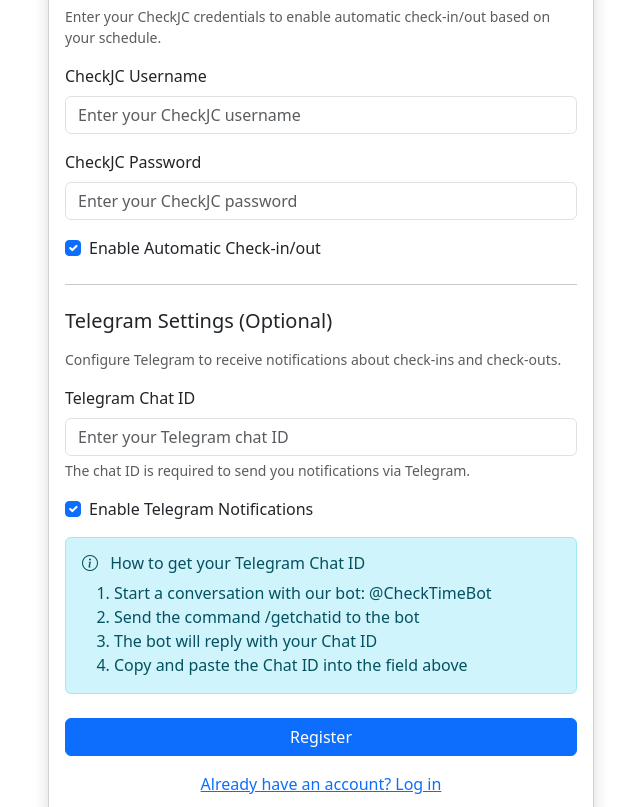
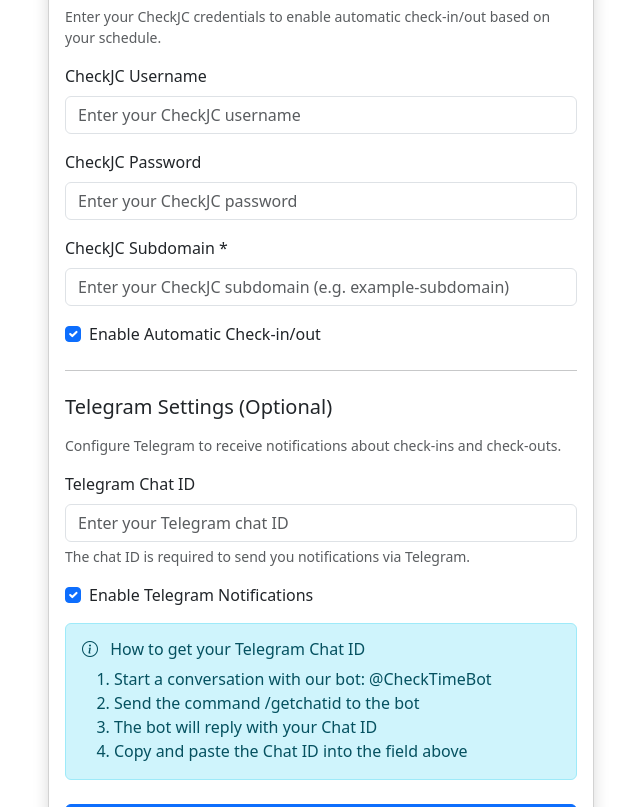
Before and after one commit to Gonzalez8/checktime, a Flask app: page /auth/register in a window 1280 px wide. Shown: the part 594-1401 px from the top of the page, without its empty margins (319-959 px from the left). Run offline with Flask 3, Linux system fonts and the light colour scheme; parts of the project's set-up code (start-up, migrations or seed data) failed here and were passed over.

Commit message:
feat: enhance CheckJC integration by adding subdomain support in user credentials and forms

```diff
--- a/src/checktime/scheduler/service.py
+++ b/src/checktime/scheduler/service.py
@@ -118,7 +118,7 @@
     logger.info(f"Starting {check_type} check process for user {user.username}...")
 
     try:
-        with CheckJCClient(username=user.checkjc_username, password=user.checkjc_password) as client:
+        with CheckJCClient(username=user.checkjc_username, password=user.checkjc_password, subdomain=user.checkjc_subdomain) as client:
             client.login()
             if check_type == "in":
                 client.check_in()
--- a/src/checktime/shared/models/user.py
+++ b/src/checktime/shared/models/user.py
@@ -18,6 +18,7 @@
     # CheckJC credentials
     checkjc_username = db.Column(db.String(120), nullable=True)
     checkjc_password_encrypted = db.Column("checkjc_password", db.String(512), nullable=True)
+    checkjc_subdomain = db.Column(db.String(64), nullable=False, default="")
     auto_checkin_enabled = db.Column(db.Boolean, default=True)
 
     # Telegram settings
--- a/src/checktime/shared/repository/user_repository.py
+++ b/src/checktime/shared/repository/user_repository.py
@@ -55,7 +55,7 @@
         ).all()
 
     def set_checkjc_credentials(self, user_id: int, username: str, password: str,
-                              enabled: bool = True) -> User:
+                              enabled: bool = True, subdomain: str = None) -> User:
         """
         Set the CheckJC credentials for a user.
 
@@ -64,6 +64,7 @@
             username (str): The CheckJC username
             password (str): The CheckJC password
             enabled (bool, optional): Whether auto check-in is enabled. Defaults to True.
+            subdomain (str, optional): The CheckJC subdomain. Required.
 
         Returns:
             User: The updated user
@@ -75,6 +76,8 @@
         user.checkjc_username = username
         user.set_checkjc_password(password)
         user.auto_checkin_enabled = enabled
+        if subdomain is not None:
+            user.checkjc_subdomain = subdomain
 
         return super().update(user)
 
--- a/src/checktime/shared/services/user_manager.py
+++ b/src/checktime/shared/services/user_manager.py
@@ -205,7 +205,7 @@
             logger.error(error_msg)
             return None
 
-    def set_checkjc_credentials(self, user_id: int, username: str, password: str, enabled: bool = True) -> Optional[User]:
+    def set_checkjc_credentials(self, user_id: int, username: str, password: str, enabled: bool = True, subdomain: str = None) -> Optional[User]:
         """
         Set the CheckJC credentials for a user.
 
@@ -214,12 +214,13 @@
             username (str): The CheckJC username
             password (str): The CheckJC password
             enabled (bool, optional): Whether auto check-in is enabled. Defaults to True.
+            subdomain (str, optional): The CheckJC subdomain.
 
         Returns:
             User or None: The updated user or None on error
         """
         try:
-            user = self.repository.set_checkjc_credentials(user_id, username, password, enabled)
+            user = self.repository.set_checkjc_credentials(user_id, username, password, enabled, subdomain)
             if user:
                 logger.info(f"Updated CheckJC credentials for user {user.username}")
             return user
--- a/src/checktime/web/routes/auth.py
+++ b/src/checktime/web/routes/auth.py
@@ -27,6 +27,7 @@
     # CheckJC credentials (optional during registration)
     checkjc_username = StringField('CheckJC Username', validators=[Optional()])
     checkjc_password = PasswordField('CheckJC Password', validators=[Optional()])
+    checkjc_subdomain = StringField('CheckJC Subdomain', validators=[DataRequired()])
     auto_checkin_enabled = BooleanField('Enable Auto Check-in/out', default=True)
     # Telegram settings (optional during registration)
     telegram_chat_id = StringField('Telegram Chat ID', validators=[Optional()])
@@ -79,6 +80,7 @@
 class CheckJCCredentialsForm(FlaskForm):
     checkjc_username = StringField('CheckJC Username', validators=[Optional()])
     checkjc_password = PasswordField('CheckJC Password', validators=[Optional()])
+    checkjc_subdomain = StringField('CheckJC Subdomain', validators=[DataRequired()])
     auto_checkin_enabled = BooleanField('Enable Auto Check-in/out', default=True)
     submit = SubmitField('Save CheckJC Credentials')
 
@@ -129,13 +131,18 @@
         )
 
         # Set CheckJC credentials if provided
-        if form.checkjc_username.data and form.checkjc_password.data:
+        if form.checkjc_username.data and form.checkjc_password.data and form.checkjc_subdomain.data:
             user_manager.set_checkjc_credentials(
                 user_id=user.id,
                 username=form.checkjc_username.data,
                 password=form.checkjc_password.data,
-                enabled=form.auto_checkin_enabled.data
+                enabled=form.auto_checkin_enabled.data,
+                subdomain=form.checkjc_subdomain.data
             )
+        else:
+            # Guardar el subdominio aunque no haya usuario/contraseña
+            user.checkjc_subdomain = form.checkjc_subdomain.data
+            user_manager.repository.update(user)
 
         # Set Telegram settings if provided
         if form.telegram_chat_id.data:
@@ -187,7 +194,8 @@
             user_id=current_user.id,
             username=checkjc_form.checkjc_username.data,
             password=checkjc_form.checkjc_password.data if checkjc_form.checkjc_password.data else current_user.checkjc_password,
-            enabled=checkjc_form.auto_checkin_enabled.data
+            enabled=checkjc_form.auto_checkin_enabled.data,
+            subdomain=checkjc_form.checkjc_subdomain.data
         )
         flash(get_translation('checkjc_credentials_updated', get_language()), 'success')
         return redirect(url_for('auth.profile') + '#checkjc-config')
@@ -206,6 +214,7 @@
     if request.method == 'GET':
         checkjc_form.checkjc_username.data = current_user.checkjc_username
         checkjc_form.auto_checkin_enabled.data = current_user.auto_checkin_enabled
+        checkjc_form.checkjc_subdomain.data = current_user.checkjc_subdomain
 
         # Pre-fill Telegram form with current values
         telegram_form.telegram_chat_id.data = current_user.telegram_chat_id
--- a/src/checktime/web/templates/auth/register.html
+++ b/src/checktime/web/templates/auth/register.html
@@ -63,6 +63,13 @@
                         <div class="text-danger">{{ error }}</div>
                         {% endfor %}
                     </div>
+                    <div class="mb-3">
+                        <label for="checkjc_subdomain" class="form-label">{{ _('checkjc_subdomain') }} *</label>
+                        {{ form.checkjc_subdomain(class="form-control", id="checkjc_subdomain", placeholder=_('enter_checkjc_subdomain')) }}
+                        {% for error in form.checkjc_subdomain.errors %}
+                        <div class="text-danger">{{ error }}</div>
+                        {% endfor %}
+                    </div>
                     <div class="mb-3 form-check">
                         {{ form.auto_checkin_enabled(class="form-check-input", id="auto_checkin_enabled") }}
                         <label class="form-check-label" for="auto_checkin_enabled">{{ _('enable_auto_checkin') }}</label>
--- a/src/checktime/web/translations.py
+++ b/src/checktime/web/translations.py
@@ -86,6 +86,8 @@
     'checkjc_config': 'CheckJC Configuration',
     'checkjc_username': 'CheckJC Username',
     'checkjc_password': 'CheckJC Password',
+    'checkjc_subdomain': 'CheckJC Subdomain',
+    'enter_checkjc_subdomain': 'Enter your CheckJC subdomain (e.g. example-subdomain)',
     'enable_auto_checkin': 'Enable Automatic Check-in/out',
     'profile_updated': 'Profile updated successfully',
     'invalid_password': 'Incorrect password',
@@ -390,6 +392,8 @@
     'checkjc_config': 'Configuración de CheckJC',
     'checkjc_username': 'Nombre de Usuario de CheckJC',
     'checkjc_password': 'Contraseña de CheckJC',
+    'checkjc_subdomain': 'Subdominio de CheckJC',
+    'enter_checkjc_subdomain': 'Ingrese su subdominio de CheckJC (ej: example-subdomain)',
     'enable_auto_checkin': 'Habilitar Check-in/out Automático',
     'profile_updated': 'Perfil actualizado correctamente',
     'invalid_password': 'Contraseña incorrecta',
```
Also changed, not shown: src/checktime/scheduler/checker.py (+5 -5 lines), src/checktime/web/templates/auth/profile.html (+8 -0 lines).
